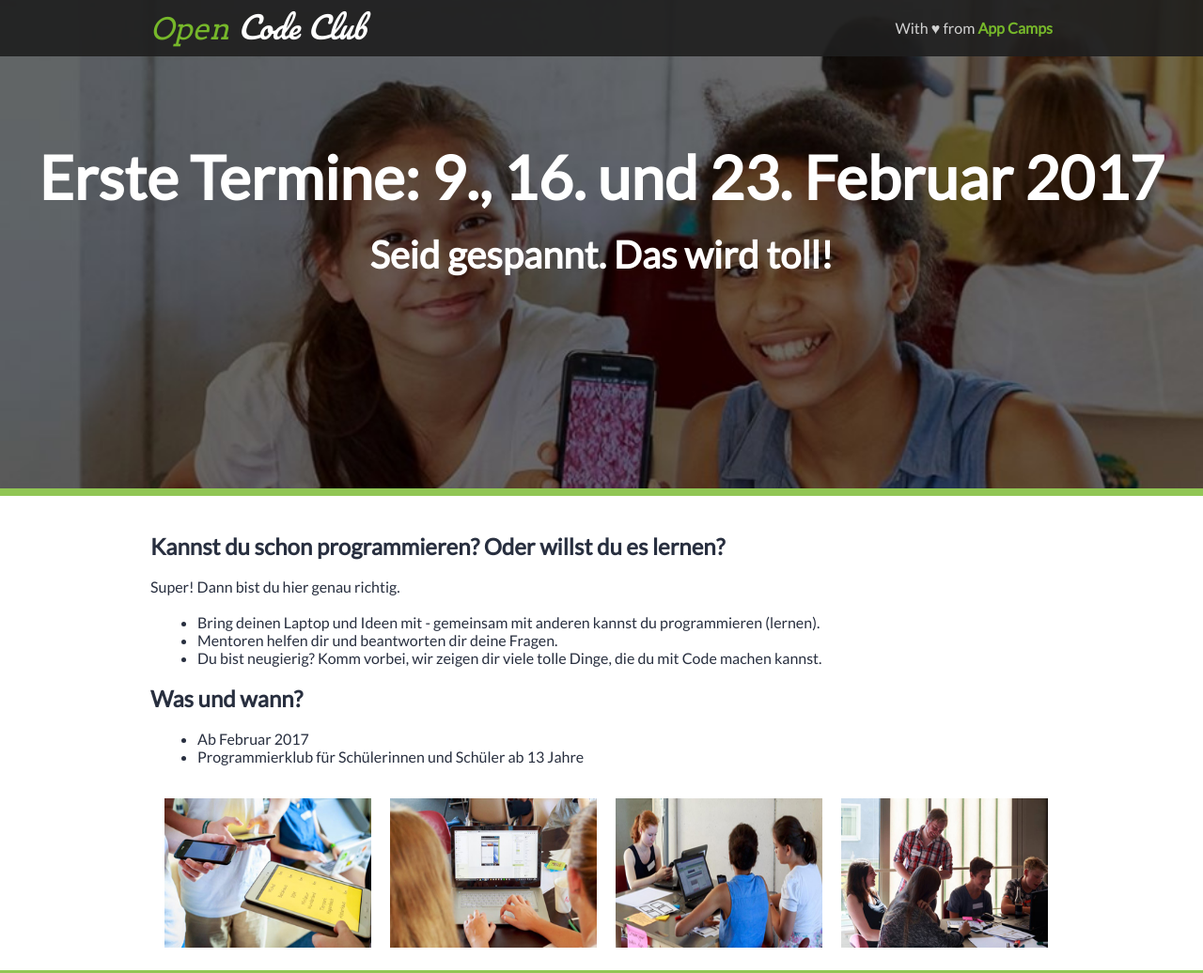
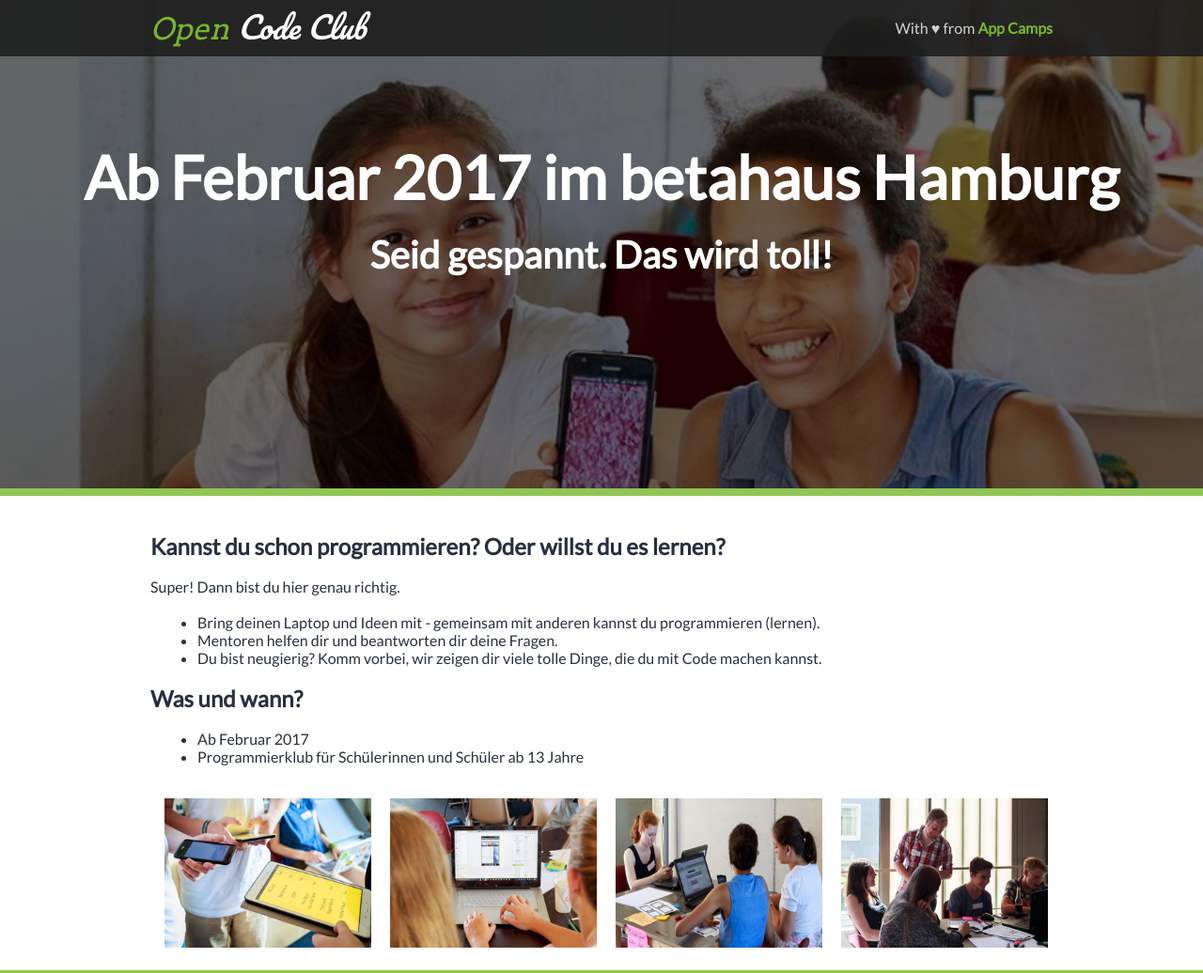
Before and after one commit to Portabella/opencodeclub, a plain HTML site: page index.html in a window 1280 px wide. Shown: the top 1036 px of the page at 94% size. Drawn offline with Linux system fonts and the light colour scheme.

Commit message:
Update index.html

```diff
--- a/index.html
+++ b/index.html
@@ -39,7 +39,7 @@
         <!-- BANNER -->
         <div id="banner">
 
-            <h1> Erste Termine: 9., 16. und 23. Februar 2017</h1>
+            <h1> Ab  Februar 2017 im betahaus Hamburg</h1>
             <h2> Seid gespannt. Das wird toll!  </h2>
 
 
```
